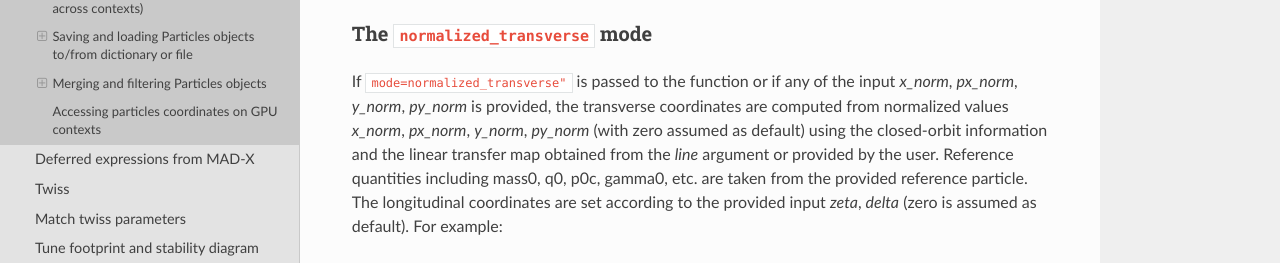
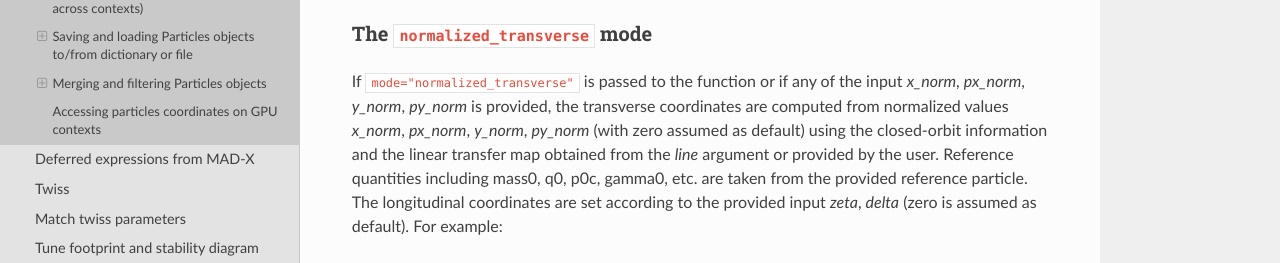
Before and after one commit to xsuite/xsuite, a Sphinx documentation site: the page built from docs/particlesmanip.rst, in a window 1280 px wide and 900 px high, scrolled down 2379 px, cut to the strip 184-447 px from the top of the window. Built offline with Sphinx 7.4.7 and the Read the Docs theme 2.0.0, drawn with Linux system fonts in a browser that asks for light colours.

Commit message:
Edit docs

```diff
--- a/docs/conf.py
+++ b/docs/conf.py
@@ -191,7 +191,7 @@ for ss, tt in snippet_files.items():
         lines = lines[1:]
 
     lines += ['']
-    lines += [f'# Full example: {ss}']
+    lines += [f'# Example source: {ss}']
 
     cc = '\n'.join(lines)
 
--- a/docs/particlesmanip.rst
+++ b/docs/particlesmanip.rst
@@ -87,7 +87,7 @@
 The ``normalized_transverse`` mode
 ----------------------------------
 
-If ``mode=normalized_transverse"`` is passed to the function or if any of the
+If ``mode="normalized_transverse"`` is passed to the function or if any of the
 input `x_norm`, `px_norm`, `y_norm`, `py_norm` is provided, the transverse
 coordinates are computed from normalized values `x_norm`, `px_norm`, `y_norm`,
 `py_norm` (with zero assumed as default) using the
```
